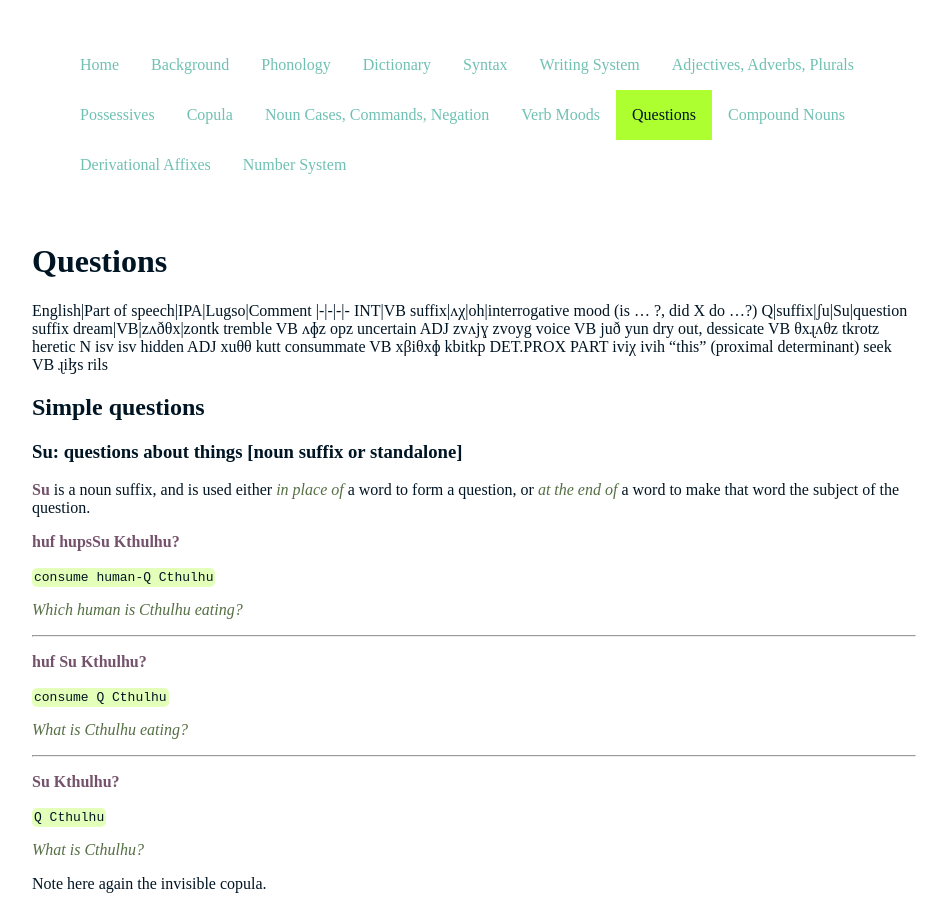
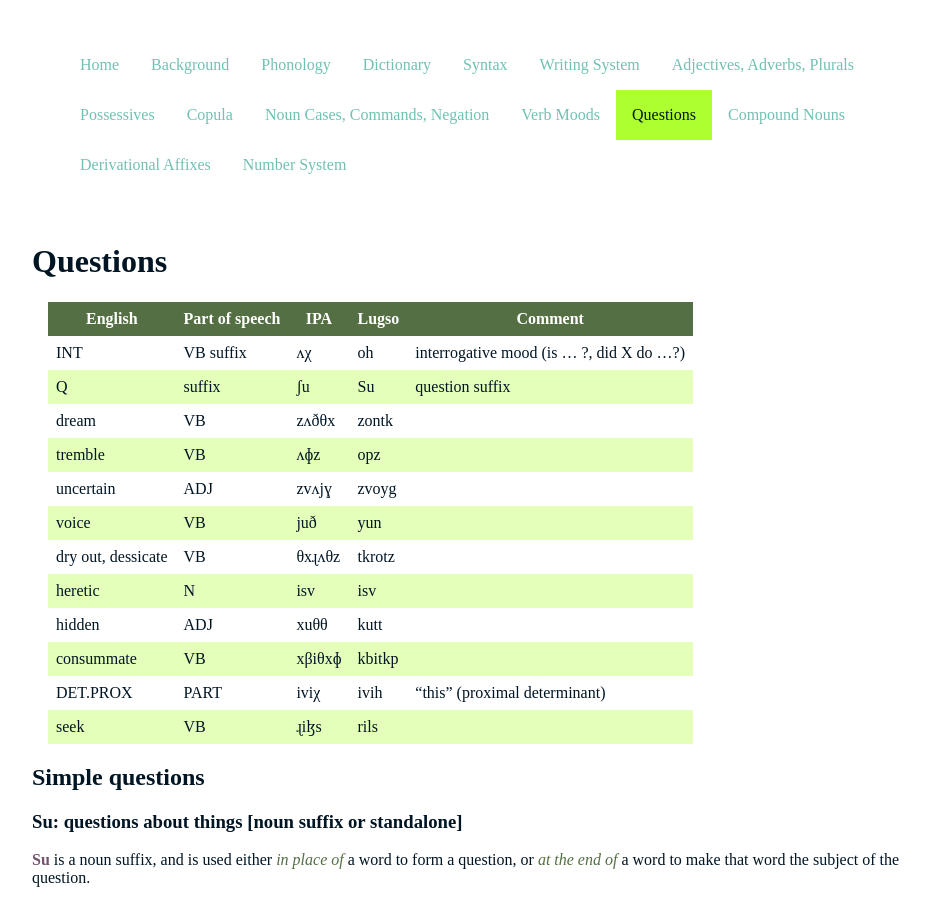
Before and after one commit to 0x70b1a5/lugso, a Jekyll site: the page built from 071_questions.md, in a window 1280 px wide and 900 px high. Shown: the whole window, without its empty margins (232-1179 px from the left). Built offline with Jekyll 4.4.1, drawn with Linux system fonts in a browser that asks for light colours.

Commit message:
fix a table

```diff
--- a/071_questions.md
+++ b/071_questions.md
@@ -9,15 +9,15 @@ English|Part of speech|IPA|Lugso|Comment
 INT|VB suffix|ʌχ|oh|interrogative mood (is ... ?, did X do ...?)
 Q|suffix|ʃu|Su|question suffix
 dream|VB|zʌðθx|zontk
-tremble	VB	ʌɸz	opz
-uncertain	ADJ	zvʌjɣ	zvoyg
-voice	VB	juð	yun
-dry out, dessicate	VB	θxɻʌθz	tkrotz
-heretic	N	isv	isv
-hidden	ADJ	xuθθ	kutt
-consummate	VB	xβiθxɸ	kbitkp
-DET.PROX	PART	iviχ	ivih	"this" (proximal determinant)
-seek	VB	ɻiɮs	rils
+tremble|VB|ʌɸz|opz
+uncertain|ADJ|zvʌjɣ|zvoyg
+voice|VB|juð|yun
+dry out, dessicate|VB|θxɻʌθz|tkrotz
+heretic|N|isv|isv
+hidden|ADJ|xuθθ|kutt
+consummate|VB|xβiθxɸ|kbitkp
+DET.PROX|PART|iviχ|ivih|"this" (proximal determinant)
+seek|VB|ɻiɮs|rils
 
 ## Simple questions
 
```
